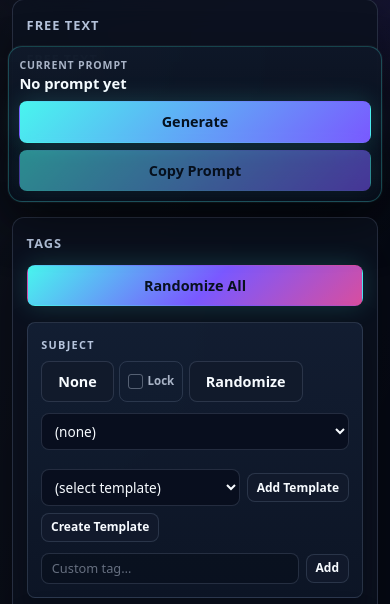
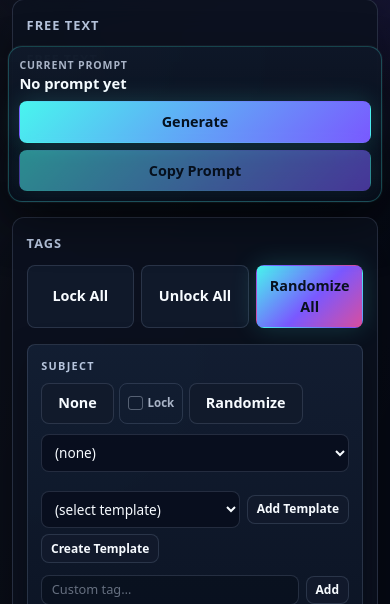
Before and after one commit to dicemanorama/Muse, a Flask app: page / in a window 390 px wide. Shown: the part 628-1232 px from the top of the page. Run offline with Flask 3, Linux system fonts and the light colour scheme.

Commit message:
Add lock all controls for tags

```diff
--- a/prompt-builder/static/script.js
+++ b/prompt-builder/static/script.js
@@ -122,6 +122,12 @@
   const tagsRandomizeBtns = Array.from(
     document.querySelectorAll(".tags-randomize-btn")
   );
+  const tagsLockAllBtns = Array.from(
+    document.querySelectorAll(".tags-lock-all-btn")
+  );
+  const tagsUnlockAllBtns = Array.from(
+    document.querySelectorAll(".tags-unlock-all-btn")
+  );
   const platformSettingsToggle = document.getElementById(
     "platform-settings-toggle"
   );
@@ -1451,6 +1457,29 @@
       } else {
         lockedTagCategories.delete(category);
       }
+    });
+  });
+
+  function setAllCategoryLocks(shouldLock) {
+    lockedTagCategories.clear();
+    tagCategoryLockEls.forEach(function (lockEl) {
+      const category = (lockEl.getAttribute("data-category") || "").trim();
+      lockEl.checked = shouldLock;
+      if (shouldLock && category) {
+        lockedTagCategories.add(category);
+      }
+    });
+  }
+
+  tagsLockAllBtns.forEach(function (btn) {
+    btn.addEventListener("click", function () {
+      setAllCategoryLocks(true);
+    });
+  });
+
+  tagsUnlockAllBtns.forEach(function (btn) {
+    btn.addEventListener("click", function () {
+      setAllCategoryLocks(false);
     });
   });
 
--- a/prompt-builder/static/style.css
+++ b/prompt-builder/static/style.css
@@ -317,9 +317,15 @@ body {
   border-color: transparent;
 }
 
+.tags-global-actions,
 .tags-bottom-actions {
   display: flex;
+  flex-wrap: wrap;
+  gap: 0.45rem;
   justify-content: flex-end;
+}
+
+.tags-bottom-actions {
   margin-top: 0.9rem;
 }
 
@@ -755,6 +761,18 @@ body {
   .tag-group-header {
     align-items: stretch;
     flex-direction: column;
+  }
+
+  .tags-global-actions,
+  .tags-bottom-actions {
+    display: grid;
+    grid-template-columns: repeat(3, minmax(0, 1fr));
+    width: 100%;
+  }
+
+  .tags-global-actions .btn,
+  .tags-bottom-actions .btn {
+    padding-inline: 0.55rem;
   }
 
   .tag-card-actions {
--- a/prompt-builder/static/sw.js
+++ b/prompt-builder/static/sw.js
@@ -1,4 +1,4 @@
-const CACHE_NAME = "muse-prompt-builder-v22";
+const CACHE_NAME = "muse-prompt-builder-v23";
 const APP_SHELL = [
   "/",
   "/static/style.css",
--- a/prompt-builder/templates/index.html
+++ b/prompt-builder/templates/index.html
@@ -263,9 +263,13 @@
         <section class="panel" aria-labelledby="tags-heading">
           <div class="panel-heading-row">
             <h2 id="tags-heading" class="panel-title">Tags</h2>
-            <button type="button" class="btn tags-randomize-btn" id="tags-randomize-btn">
-              Randomize All
-            </button>
+            <div class="tags-global-actions" aria-label="All tag controls">
+              <button type="button" class="btn tags-lock-all-btn">Lock All</button>
+              <button type="button" class="btn tags-unlock-all-btn">Unlock All</button>
+              <button type="button" class="btn tags-randomize-btn" id="tags-randomize-btn">
+                Randomize All
+              </button>
+            </div>
           </div>
           <div class="tag-card-grid">
           {% for category, values in tags.items() %}
@@ -379,6 +383,8 @@
           {% endfor %}
           </div>
           <div class="tags-bottom-actions">
+            <button type="button" class="btn tags-lock-all-btn">Lock All</button>
+            <button type="button" class="btn tags-unlock-all-btn">Unlock All</button>
             <button type="button" class="btn tags-randomize-btn">
               Randomize All
             </button>
@@ -644,6 +650,6 @@
     <script>
       window.CATEGORY_TEMPLATES = {{ category_templates | tojson }};
     </script>
-    <script src="{{ url_for('static', filename='script.js', v='22') }}" defer></script>
+    <script src="{{ url_for('static', filename='script.js', v='23') }}" defer></script>
   </body>
 </html>
```
Also changed, not shown: prompt-builder/tests/test_hardening.py (+9 -0 lines).
